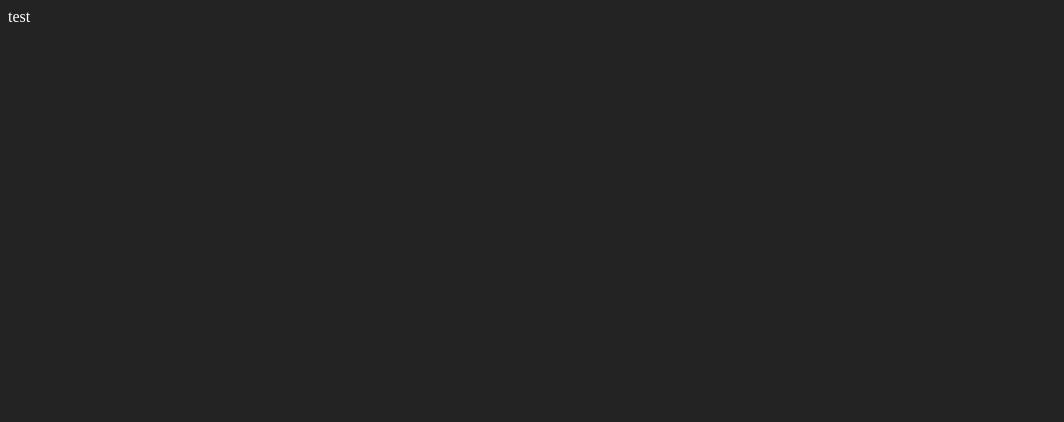
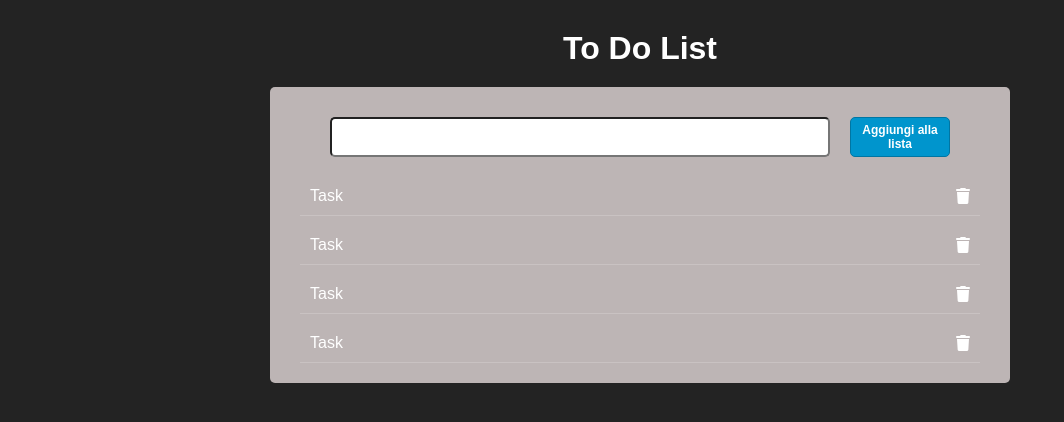
Before and after one commit to MikePio/vue-todolist, a plain HTML site: page index.html in a window 1280 px wide. Shown: the whole page, without its empty margins (0-1064 px from the left). Drawn offline with nearby package versions, Linux system fonts and the light colour scheme.

Commit message:
Graphic part completed

```diff
--- a/index.html
+++ b/index.html
@@ -5,17 +5,55 @@
    <meta charset="UTF-8">
    <meta http-equiv="X-UA-Compatible" content="IE=edge">
    <meta name="viewport" content="width=device-width, initial-scale=1.0">
+   <link rel='stylesheet' href='https://cdnjs.cloudflare.com/ajax/libs/font-awesome/6.4.0/css/all.min.css'
+      integrity='sha512-iecdLmaskl7CVkqkXNQ/ZH/XLlvWZOJyj7Yy7tcenmpD1ypASozpmT/E0iPtmFIB46ZmdtAc9eNBvH0H/ZpiBw=='
+      crossorigin='anonymous' />
    <link rel="stylesheet" href="style.css">
-   <script src='https://cdnjs.cloudflare.com/ajax/libs/vue/3.2.47/vue.global.js' integrity='sha512-2zwx0mkoR2cxZY0humPK79YhJYgoX5lT+WNqkgTcV7qhVm3+msjlmOgoXnN1cW2r9qqbZez3XhnLZsyW3k8Wtg==' crossorigin='anonymous'></script>
+   <script src='https://cdnjs.cloudflare.com/ajax/libs/vue/3.2.47/vue.global.js'
+      integrity='sha512-2zwx0mkoR2cxZY0humPK79YhJYgoX5lT+WNqkgTcV7qhVm3+msjlmOgoXnN1cW2r9qqbZez3XhnLZsyW3k8Wtg=='
+      crossorigin='anonymous'></script>
    <title>To Do List</title>
 </head>
 
-<body style="background-color: rgb(35, 35, 35); color: white;">
+<body style="background-color: rgb(35, 35, 35); color: white; font-family: Arial, Helvetica, sans-serif;">
 
    <div id="app">
-      <div>{{message}}</div>
+      <h1 class="logo">{{title}}</h1>
+      <div class="container">
+
+         <div class="container-input">
+            <input type="text">
+            <button class="add-item">Aggiungi alla lista</button>
+         </div>
+      <ul class="item-list">
+         <li class="item">
+            <span>Task</span>
+            <i class="fa fa-trash" aria-hidden="true"></i>
+         </li>
+         <li class="item">
+            <span>Task</span>
+            <i class="fa fa-trash" aria-hidden="true"></i>
+         </li>
+         <li class="item">
+            <span>Task</span>
+            <i class="fa fa-trash" aria-hidden="true"></i>
+         </li>
+         <li class="item">
+            <span>Task</span>
+            <i class="fa fa-trash" aria-hidden="true"></i>
+         </li>
+      </ul>
    </div>
 
+
+
+
+
+
+
+
+
+   </div>
 
    <script src="script.js"></script>
 </body>
--- a/script.js
+++ b/script.js
@@ -21,7 +21,7 @@ const {createApp} = Vue;
 createApp({
    data(){
       return{
-         message: 'test'
+         title: 'To Do List'
       }
    }
 }).mount('#app')
--- a/style.css
+++ b/style.css
@@ -0,0 +1,77 @@
+*{
+   margin: 0;
+   padding: 0;
+   box-sizing: border-box;
+}
+
+body{
+   display: flex;
+   flex-direction: column;
+   align-items: center;
+   text-align: center;
+}
+
+.logo{
+   margin: 20px;
+}
+
+body *{
+   margin: 10px;
+}
+
+.container-input {
+   align-items: center;
+}
+.container-input input{
+   width: 500px;
+   height: 40px;
+}
+
+.add-item{
+   width: 100px;
+   height: 40px;
+}
+
+.item-list{
+   text-align: left;
+   width: 700px;
+}
+
+.item{
+   display: flex;
+   justify-content: space-between;
+   align-items: center;
+}
+
+.container-input {
+   display: flex;
+   justify-content: center;
+   align-items: center;
+}
+
+.container{
+   background-color: rgb(189, 181, 181);
+   border-radius: 5px;
+   padding: 10px;
+}
+
+.container-input button, input{
+   padding: 5px;
+   border-radius: 5px;
+}
+
+button{
+   cursor: pointer;
+   text-align: center;
+   text-decoration: none;
+   font: bold 12px Arial, Helvetica, sans-serif;
+   color: #fff;
+   padding: 10px 20px;
+   border: solid 1px #0076a3;
+   border-radius: 5px;
+   background: #0095cd;
+   outline: none;
+}
+.item{
+   border-bottom: 1px solid rgb(201, 194, 194);
+}
```
Also changed, not shown: 1 other file.
